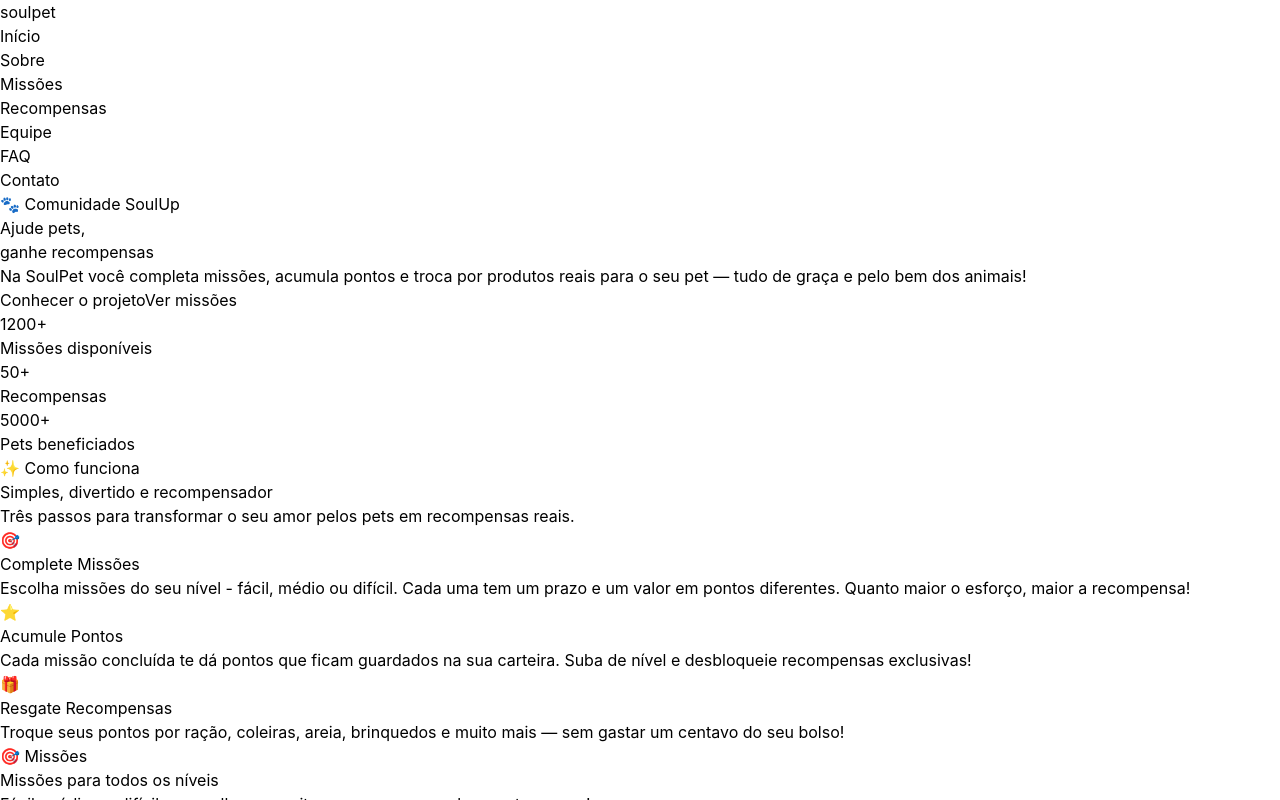
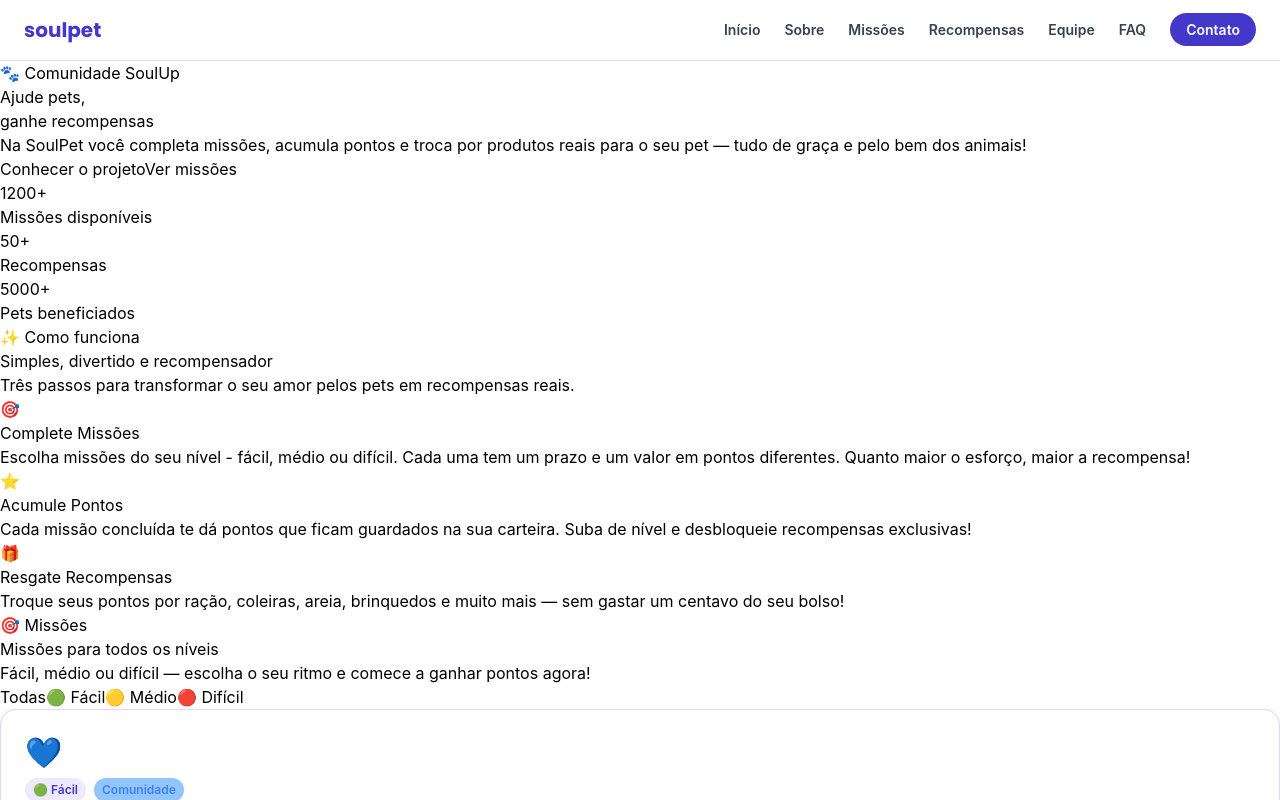
Before and after one commit to thaylira2026-hub/sprint3-soulpet-front-end, a React (Vite) app: page / in a window 1280 px wide. Shown: the top 800 px of the page. Built offline with nearby package versions, Linux system fonts and the light colour scheme.

Commit message:
estiliza componente Header com Tailwind

```diff
--- a/src/components/Header.tsx
+++ b/src/components/Header.tsx
@@ -2,17 +2,22 @@
 
 const Header = () => {
   return (
-    <nav>
-      <Link to="/">soulpet</Link>
-
-      <ul>
-        <li><Link to="/">Início</Link></li>
-        <li><Link to="/sobre">Sobre</Link></li>
-        <li><Link to="/missoes">Missões</Link></li>
-        <li><Link to="/recompensas">Recompensas</Link></li>
-        <li><Link to="/integrantes">Equipe</Link></li>
-        <li><Link to="/faq">FAQ</Link></li>
-        <li><Link to="/contato">Contato</Link></li>
+    <nav className="sticky top-0 z-50 flex items-center justify-between border-b border-border-soft bg-white/90 px-6 py-4 backdrop-blur-md">
+      <Link to="/" className="font-display text-xl font-bold text-primary">
+        soulpet
+      </Link>
+      <ul className="hidden items-center gap-6 text-sm font-semibold text-text-body md:flex">
+        <li><Link to="/" className="hover:text-primary">Início</Link></li>
+        <li><Link to="/sobre" className="hover:text-primary">Sobre</Link></li>
+        <li><Link to="/missoes" className="hover:text-primary">Missões</Link></li>
+        <li><Link to="/recompensas" className="hover:text-primary">Recompensas</Link></li>
+        <li><Link to="/integrantes" className="hover:text-primary">Equipe</Link></li>
+        <li><Link to="/faq" className="hover:text-primary">FAQ</Link></li>
+        <li>
+          <Link to="/contato" className="rounded-full bg-primary px-4 py-2 text-white hover:bg-secondary">
+            Contato
+          </Link>
+        </li>
       </ul>
     </nav>
   )
```
